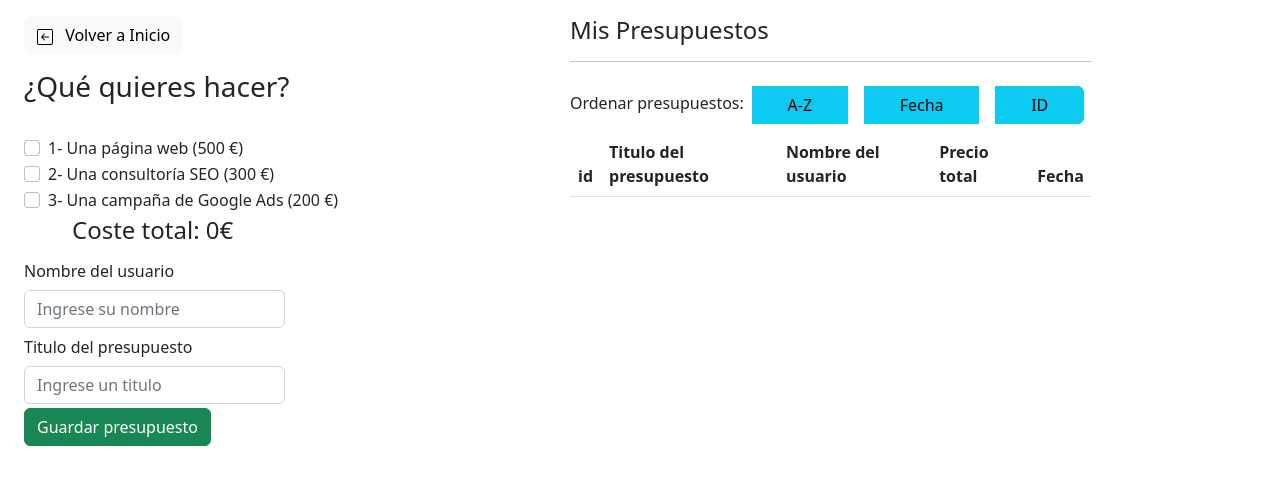
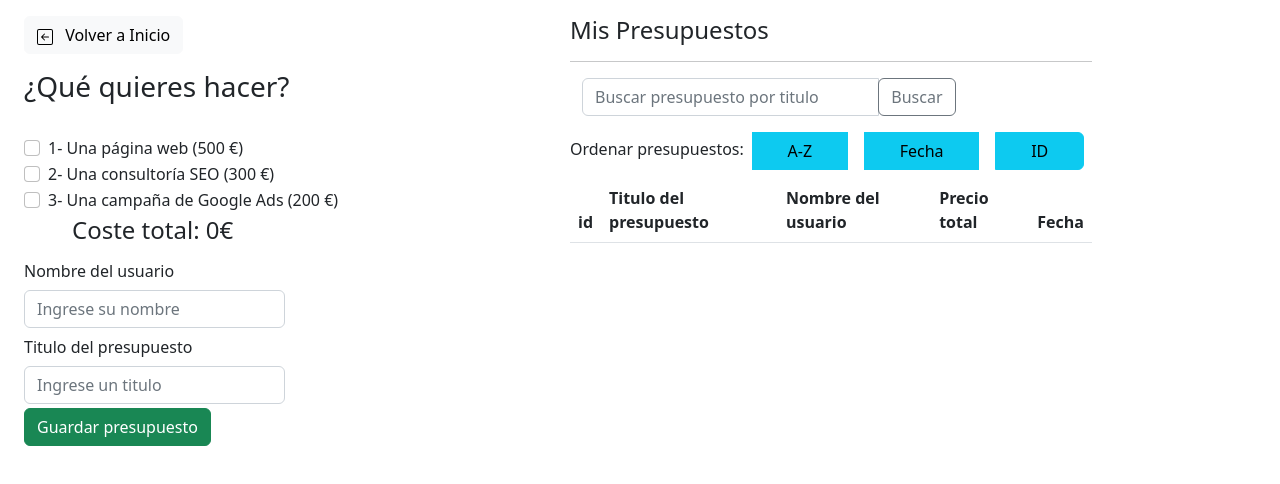
Before and after one commit to rociomarchetti/budget-calculator, an Angular app: page /home in a window 1280 px wide. Shown: the top 484 px of the page. Built offline with nearby package versions, Linux system fonts and the light colour scheme.

Commit message:
Ejercicio 7 + avances ejercicio 8

```diff
--- a/src/app/budget/budget-list/budget-list.component.html
+++ b/src/app/budget/budget-list/budget-list.component.html
@@ -2,8 +2,33 @@
 <h4>Mis Presupuestos</h4>
 <hr>
 
+<div class="container">
+    <div class="row">
+        <div class="col">
+
+        <div class="input-group mb-2 w-75">
+                <input type="text" class="form-control" name="tituloABuscar" placeholder="Buscar presupuesto por titulo" ngDefaultControl [(ngModel)]="tituloABuscar">
+                <div class="input-group-append">
+                    <button class="btn btn-outline-secondary" type="button"
+                        (click)="buscar()">Buscar</button>
+                </div>
+        </div>
+
+        <ng-template [ngIf]="busqueda">
+            <div>
+                <span><strong class="me-1">Titulo del presupuesto:</strong>{{presu}}</span><br>
+                <span><strong class="me-1">ID:</strong>{{presuID}}</span><br>
+                <span><strong class="me-1">Nombre del usuario:</strong>{{presuUser}}</span><br>
+                <span><strong class="me-1">Precio total:</strong>{{presuTotal}}</span><br>
+                <span></span>
+            </div>
+        </ng-template>
+
+        </div>
+    </div>
+</div>
+
 <div class="row">
-
     <div class="btn-group" role="group">
         <h6 class="mt-3">Ordenar presupuestos:</h6>
         <button type="button" class="btn btn-info m-2" (click)="porAlfabeto()">A-Z</button>
--- a/src/app/budget/budget-list/budget-list.component.ts
+++ b/src/app/budget/budget-list/budget-list.component.ts
@@ -1,3 +1,4 @@
+import { Budget } from './../../interfaces/budget.interface';
 import { Component, OnInit } from '@angular/core';
 import { BudgetService } from './../../services/budget.service';
 
@@ -53,6 +54,26 @@ export class BudgetListComponent implements OnInit {
     this.imprimirLista();
   }
 
+  tituloABuscar: string = '';
+  busqueda: boolean = false;
+
+  presu: string = '';
+  presuID: number = 0;
+  presuUser: string = '';
+  presuTotal: number = 0;
+
+  buscar() {
+    this.busqueda = true;
+    let index = this.budgetList.findIndex(
+      (presu) => presu.budgetTitle === this.tituloABuscar
+    );
+    let presuBuscado = this.budgetList[index];
+    this.presu = presuBuscado.budgetTitle;
+    this.presuID = presuBuscado.id;
+    this.presuUser = presuBuscado.userName;
+    this.presuTotal = presuBuscado.totalPrice;
+  }
+
   imprimirLista() {
     return this.budgetList;
   }
--- a/src/app/budget/home/home.component.ts
+++ b/src/app/budget/home/home.component.ts
@@ -64,7 +64,6 @@ export class HomeComponent {
     let month = date.getMonth().toString()
     let year = date.getFullYear().toString()
     let newDate = `${day}/${month}/${year}`
-    console.log(date)
     return newDate
   }
 
```
